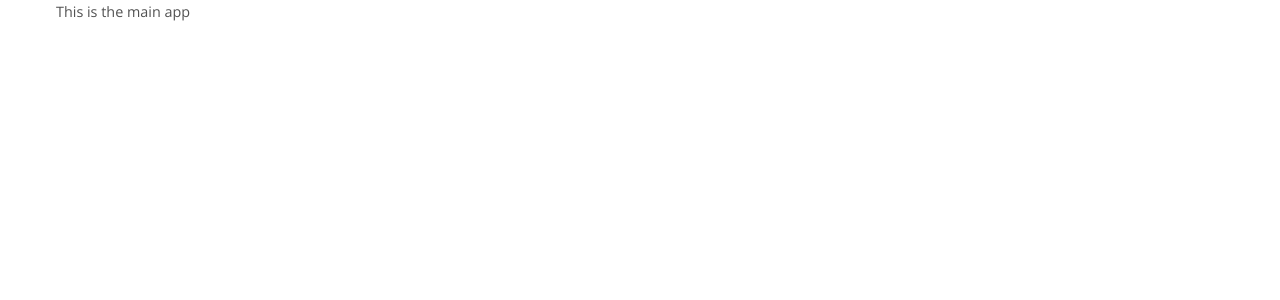
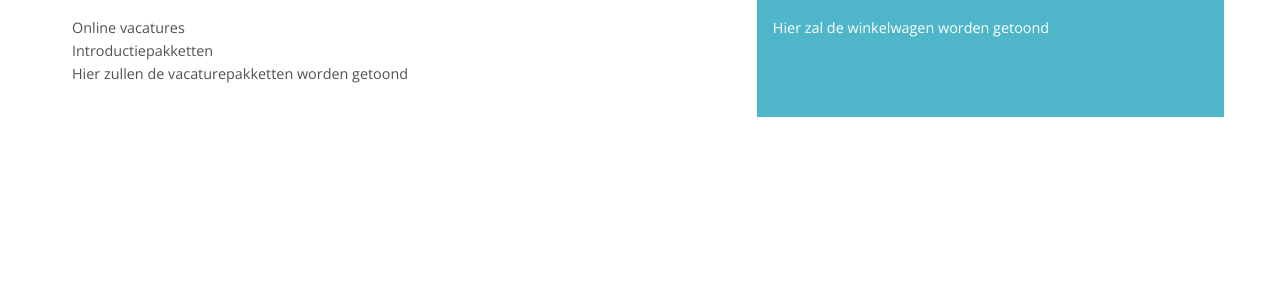
Before and after one commit to thomastilkema/job-shop, a React app: page / in a window 1280 px wide. Shown: the top 300 px of the page. Built offline with nearby package versions, Linux system fonts and the light colour scheme.

Commit message:
refactor(app-component): display vacancies-page

```diff
--- a/src/component/app/index.tsx
+++ b/src/component/app/index.tsx
@@ -1,13 +1,15 @@
 import * as React from 'react';
 
 import '@app/style/app.css';
+
+import VacanciesPage from '@app/component/page/vacancies';
 
 class Component extends React.Component<{}, {}> {
 
   public render() {
     return (
       <div className="container">
-        <p>This is the main app</p>
+        <VacanciesPage />
       </div>
     );
   }
--- a/src/component/app/spec.tsx
+++ b/src/component/app/spec.tsx
@@ -1,6 +1,7 @@
 import { shallow, ShallowWrapper } from 'enzyme';
 import * as React from 'react';
 
+import VacanciesPage from '@app/component/page/vacancies';
 import App from './';
 
 function getComponent() {
@@ -20,8 +21,8 @@ describe('the app component', () => {
     expect(instance.hasClass('container')).toBe(true);
   });
 
-  it('should tell that this is the main app component', () => {
-    expect(instance.text()).toContain('This is the main app');
+  it('should display the vacancies page', () => {
+    expect(instance.contains(<VacanciesPage />)).toBe(true);
   });
 
 });
```
